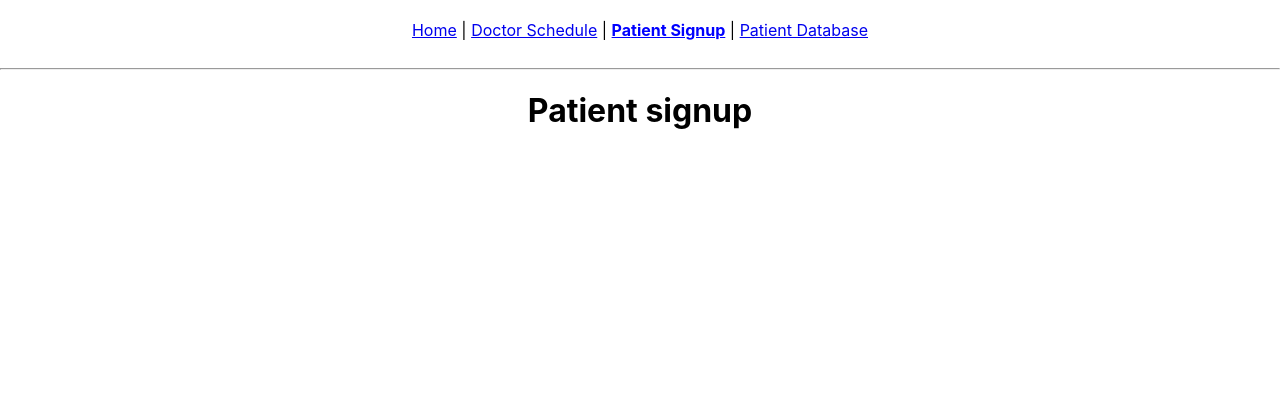
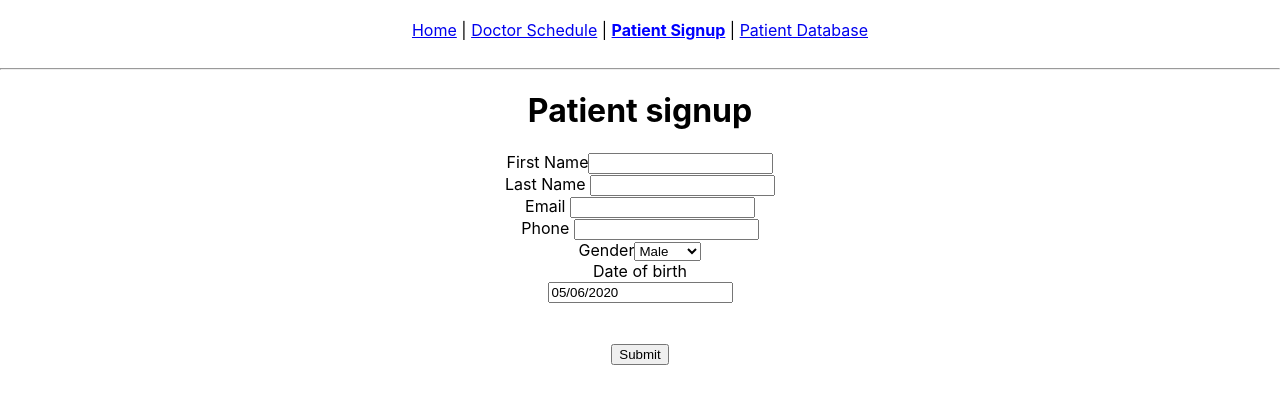
Before and after one commit to mvuas10/amsterdamgps, a React (Create React App) app: page /patientSignup in a window 1280 px wide. Shown: the top 404 px of the page. Built offline with nearby package versions, Linux system fonts and the light colour scheme.

Commit message:
Add and console.log firstName in form

```diff
--- a/package.json
+++ b/package.json
@@ -9,6 +9,7 @@
     "axios": "^0.19.2",
     "moment": "^2.25.3",
     "react": "^16.13.1",
+    "react-datepicker": "^2.14.1",
     "react-dom": "^16.13.1",
     "react-router-dom": "^5.1.2",
     "react-scripts": "3.4.1"
--- /dev/null
+++ b/src/components/Form.js
@@ -0,0 +1,49 @@
+import React, { useState } from "react";
+import DatePicker from "react-datepicker";
+
+export default function Form() {
+  const [newFirstN, setFirstN] = useState("");
+  const [startDate, setStartDate] = useState(new Date());
+  console.log("Check firstName: ", newFirstN);
+
+  function handleSubmit(event) {
+    event.preventDefault();
+    console.log(newFirstN);
+  }
+
+  return (
+    <div>
+      <form onSubmit={handleSubmit}>
+        <label>First Name</label>
+        <input
+          value={newFirstN}
+          onChange={(event) => setFirstN(event.target.value)}
+        />
+        <br />
+        <label>Last Name </label>
+        <input onChange={(event) => console.log(event.target.value)} /> <br />
+        <label>Email </label>
+        <input onChange={(event) => console.log(event.target.value)} /> <br />
+        <label>Phone </label>
+        <input onChange={(event) => console.log(event.target.value)} />
+        <br />
+        <label>Gender</label>
+        <select onChange={(event) => console.log(event.target.value)}>
+          <option value="male">Male</option>
+          <option value="female">Female</option>
+        </select>
+        <br />
+        <label>Date of birth</label>
+        <div>
+          <DatePicker
+            selected={startDate}
+            onChange={(date) => setStartDate(date)}
+          />
+        </div>
+        <br />
+        <br />
+        <input type="submit" value="Submit" />
+      </form>
+    </div>
+  );
+}
--- a/src/components/PatientSignup.js
+++ b/src/components/PatientSignup.js
@@ -1,10 +1,12 @@
 import React from "react";
 import Title from "./Title";
+import Form from "./Form";
 
 export default function PatientSignup() {
   return (
     <div>
       <Title title="Patient signup" />
+      <Form />
     </div>
   );
 }
```
Also changed, not shown: 2 other files (tests, documents, lock files or other folders).
